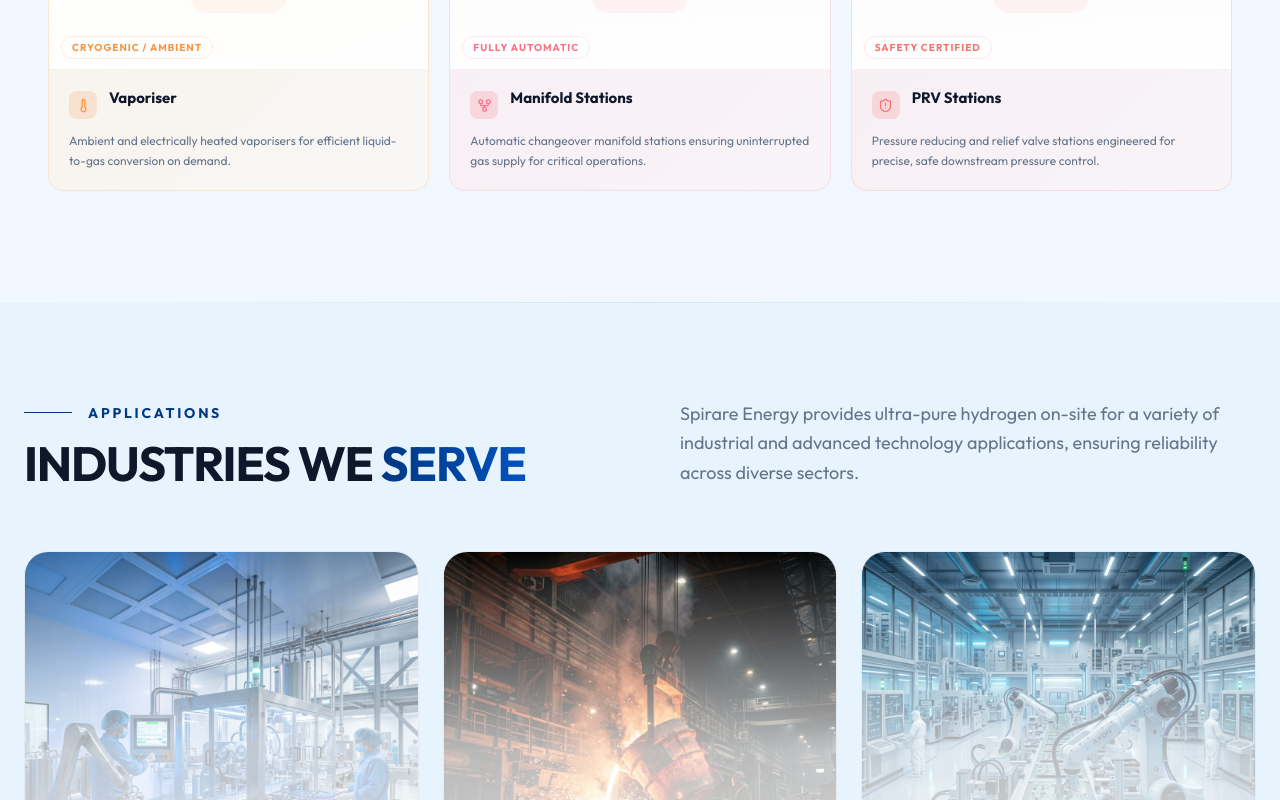
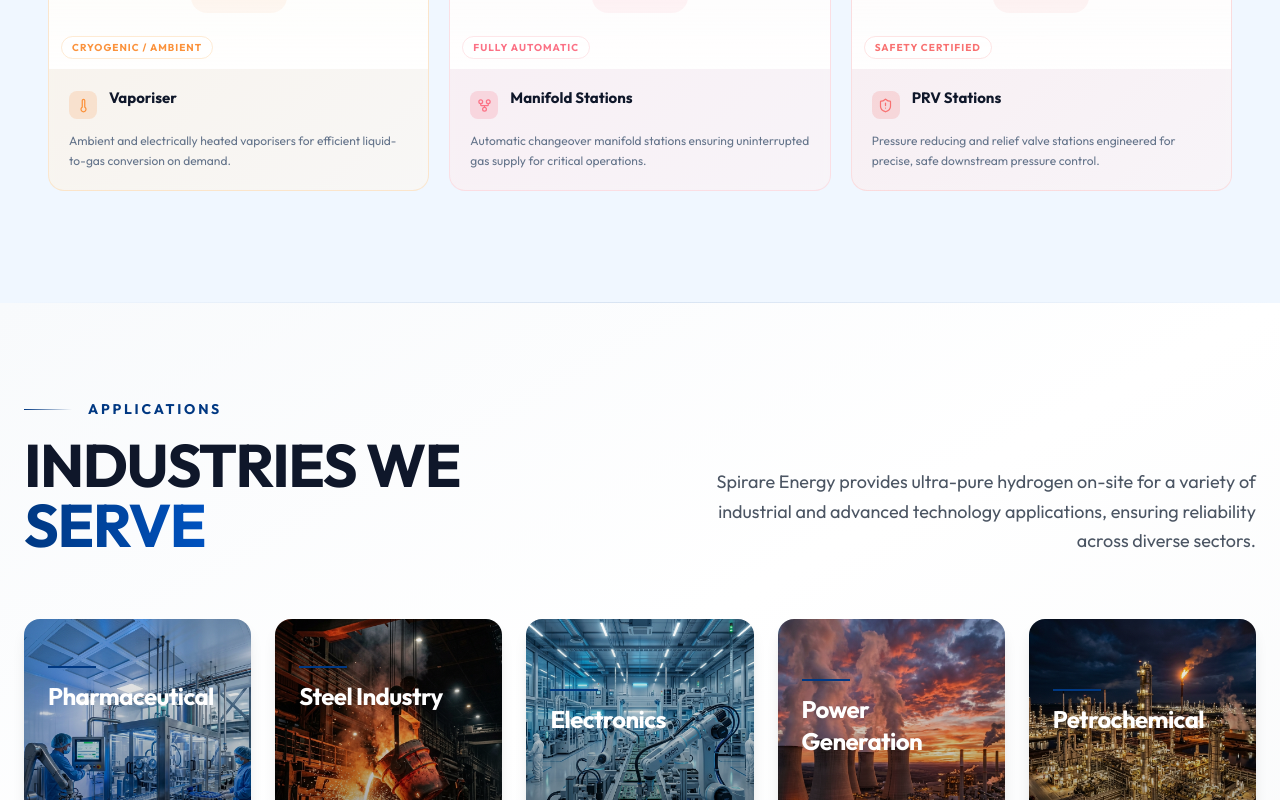
Before and after one commit to vikassingh6264/spirare, a React (Vite) app: page / in a window 1280 px wide. Shown: the part 2000-2800 px from the top of the page. Built offline with nearby package versions, Linux system fonts and the light colour scheme.

Commit message:
chnage in UI

```diff
--- a/src/components/IndustriesServed.tsx
+++ b/src/components/IndustriesServed.tsx
@@ -1,41 +1,50 @@
 import { motion } from 'framer-motion';
+import { useState } from 'react';
 
 const industries = [
   {
     title: 'Pharmaceutical',
-    description: 'Ultra-pure hydrogen for chemical synthesis and laboratory applications.',
+    description: 'Ultra-pure hydrogen for chemical synthesis and laboratory applications. Meets strict regulatory standards for API manufacturing and research facilities.',
     image: '/industries/pharma.png',
+    fallbackImage: 'https://images.unsplash.com/photo-1532188318464-7c364601b1df?w=600&h=400&fit=crop'
   },
   {
     title: 'Steel Industry',
-    description: 'Reducing agents and protective atmospheres for high-quality steel production.',
+    description: 'Reducing agents and protective atmospheres for high-quality steel production. Enables green steel manufacturing with hydrogen-based direct reduction.',
     image: '/industries/steel.png',
+    fallbackImage: 'https://images.unsplash.com/photo-1562059390-a761a084768e?w=600&h=400&fit=crop'
   },
   {
     title: 'Electronics',
-    description: 'Precise gas generation for semiconductor fabrication and clean-room processes.',
+    description: 'Precise gas generation for semiconductor fabrication and clean-room processes. Essential for epitaxy, annealing, and surface treatment.',
     image: '/industries/electronics.png',
+    fallbackImage: 'https://images.unsplash.com/photo-1581092335871-4e9e18f6e203?w=600&h=400&fit=crop'
   },
   {
     title: 'Power Generation',
-    description: 'Generator cooling and high-pressure hydrogen for energy infrastructure.',
+    description: 'Generator cooling and high-pressure hydrogen for energy infrastructure. Supports hydrogen turbines and fuel cell integration.',
     image: '/industries/power.png',
-  },
-  {
-    title: 'Food Packaging',
-    description: 'High-purity gases for modified atmosphere packaging (MAP) and preservation.',
-    image: '/industries/food_packaging.png',
+    fallbackImage: 'https://images.unsplash.com/photo-1473341304170-971dccb5ac1e?w=600&h=400&fit=crop'
   },
   {
     title: 'Petrochemical',
-    description: 'On-site hydrogen for refining, desulfurization, and chemical processing.',
+    description: 'On-site hydrogen for refining, desulfurization, and chemical processing. Reduces transportation risks and ensures continuous supply.',
+    image: '/industries/petrochemical.png',
+    fallbackImage: 'https://images.unsplash.com/photo-1581091226033-d5c48150dbaa?w=600&h=400&fit=crop'
   },
 ];
 
 const IndustriesServed = () => {
+  const [imageErrors, setImageErrors] = useState<Record<string, boolean>>({});
+
+  const handleImageError = (title: string) => {
+    setImageErrors(prev => ({ ...prev, [title]: true }));
+  };
+
   return (
-    <section className="py-24 bg-brand-sky text-brand-navy overflow-hidden">
-      <div className="container mx-auto px-6">
+    <section className="py-24 bg-gradient-to-br from-slate-50 via-white to-gray-50 overflow-hidden">
+      <div className="container mx-auto px-4 md:px-6">
+        {/* Header Section */}
         <div className="flex flex-col lg:flex-row justify-between items-start lg:items-end mb-16 gap-8">
           <div className="space-y-4 max-w-3xl">
             <motion.div
@@ -44,7 +53,7 @@ const IndustriesServed = () => {
               viewport={{ once: true }}
               className="flex items-center gap-4"
             >
-              <div className="h-px w-12 bg-brand-blue" />
+              <div className="h-px w-12 bg-gradient-to-r from-brand-blue to-transparent" />
               <span className="text-brand-blue text-sm font-bold tracking-[0.2em] uppercase">
                 Applications
               </span>
@@ -53,9 +62,12 @@ const IndustriesServed = () => {
               initial={{ opacity: 0, y: 20 }}
               whileInView={{ opacity: 1, y: 0 }}
               viewport={{ once: true }}
-              className="text-4xl md:text-5xl font-bold tracking-tight text-brand-navy"
+              className="text-4xl md:text-5xl lg:text-6xl font-bold tracking-tight text-brand-navy"
             >
-              INDUSTRIES WE <span className="text-transparent bg-clip-text bg-gradient-to-r from-brand-blue to-[#0052BF]">SERVE</span>
+              INDUSTRIES WE{' '}
+              <span className="text-transparent bg-clip-text bg-gradient-to-r from-brand-blue to-[#0052BF]">
+                SERVE
+              </span>
             </motion.h2>
           </div>
           <motion.div
@@ -63,9 +75,9 @@ const IndustriesServed = () => {
             whileInView={{ opacity: 1, y: 0 }}
             transition={{ delay: 0.2 }}
             viewport={{ once: true }}
-            className="max-w-xl"
+            className="max-w-xl lg:text-right"
           >
-            <p className="text-brand-muted text-lg leading-relaxed">
+            <p className="text-gray-600 text-lg leading-relaxed">
               Spirare Energy provides ultra-pure hydrogen on-site for a variety of
               industrial and advanced technology applications, ensuring reliability
               across diverse sectors.
@@ -73,41 +85,47 @@ const IndustriesServed = () => {
           </motion.div>
         </div>
 
-        <div className="grid grid-cols-1 md:grid-cols-2 lg:grid-cols-3 gap-6">
+        {/* Industries Grid */}
+        <div className="grid grid-cols-1 sm:grid-cols-2 lg:grid-cols-5 gap-5 md:gap-6">
           {industries.map((industry, index) => (
             <motion.div
               key={industry.title}
               initial={{ opacity: 0, y: 30 }}
               whileInView={{ opacity: 1, y: 0 }}
               transition={{ delay: index * 0.1 }}
-              viewport={{ once: true }}
-              className="group relative h-[400px] overflow-hidden rounded-3xl border border-brand-blue/10 bg-white"
+              viewport={{ once: true, margin: "-50px" }}
+              className="group relative h-80 md:h-72 overflow-hidden rounded-2xl shadow-lg hover:shadow-xl transition-all duration-500 cursor-pointer"
             >
               {/* Image Background */}
-              <div className="absolute inset-0 z-0 transition-transform duration-700 group-hover:scale-110">
+              <div className="absolute inset-0 z-0 transition-transform duration-700 ease-out group-hover:scale-110">
                 <img
-                  src={industry.image || '/industries/petrochemical.png'}
+                  src={imageErrors[industry.title] ? industry.fallbackImage : industry.image}
                   alt={industry.title}
-                  className="w-full h-full object-cover transition-all"
+                  className="w-full h-full object-cover"
+                  onError={() => handleImageError(industry.title)}
+                  loading="lazy"
                 />
               </div>
+              <div className="absolute inset-0 z-10 bg-gradient-to-t from-black/70 via-black/30 to-transparent opacity-80 group-hover:opacity-90 transition-opacity duration-500" />
+              <div className="absolute inset-0 z-20 p-6 flex flex-col justify-end gap-3">
+                <motion.div
+                  initial={{ width: 0 }}
+                  whileInView={{ width: 48 }}
+                  transition={{ delay: index * 0.1 + 0.3 }}
+                  className="h-0.5 bg-brand-blue transition-all duration-300 group-hover:w-20"
+                />
 
-              {/* Overlay Gradient */}
-              <div className="absolute inset-0 z-10 bg-gradient-to-t from-white via-white/80 to-transparent opacity-90 group-hover:opacity-95 transition-opacity" />
-
-              {/* Content */}
-              <div className="absolute inset-0 z-20 p-8 flex flex-col justify-end gap-4">
-                <div className="h-1 w-12 bg-brand-blue transition-all duration-300 group-hover:w-24" />
-                <h3 className="text-2xl font-bold tracking-tight text-brand-navy group-hover:text-brand-blue transition-colors">
+                <h3 className="text-xl md:text-2xl font-bold tracking-tight text-white group-hover:text-brand-blue transition-colors duration-300">
                   {industry.title}
                 </h3>
-                <p className="text-brand-muted text-sm opacity-0 transform translate-y-4 group-hover:opacity-100 group-hover:translate-y-0 transition-all duration-500 font-medium">
+
+                <p className="text-gray-200 text-sm opacity-0 transform translate-y-4 group-hover:opacity-100 group-hover:translate-y-0 transition-all duration-500 delay-75 leading-relaxed">
                   {industry.description}
                 </p>
               </div>
-
-              {/* Shine Effect */}
-              <div className="absolute inset-0 z-30 opacity-0 group-hover:opacity-20 pointer-events-none transition-opacity duration-1000 bg-gradient-to-tr from-white/0 via-white/30 to-white/0 -translate-x-full group-hover:translate-x-full transform transition-transform" />
+              <div className="absolute inset-0 z-30 opacity-0 group-hover:opacity-100 pointer-events-none transition-opacity duration-700">
+                <div className="absolute inset-0 bg-gradient-to-tr from-transparent via-white/20 to-transparent -translate-x-full group-hover:translate-x-full transition-transform duration-1000 ease-in-out" />
+              </div>
             </motion.div>
           ))}
         </div>
```
